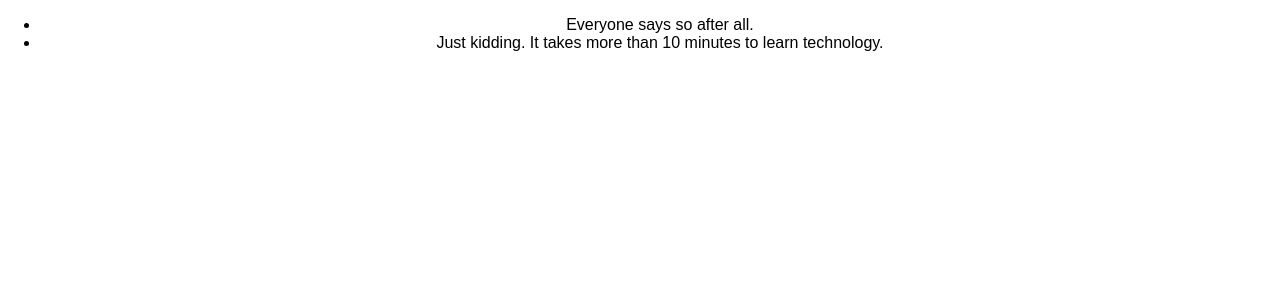
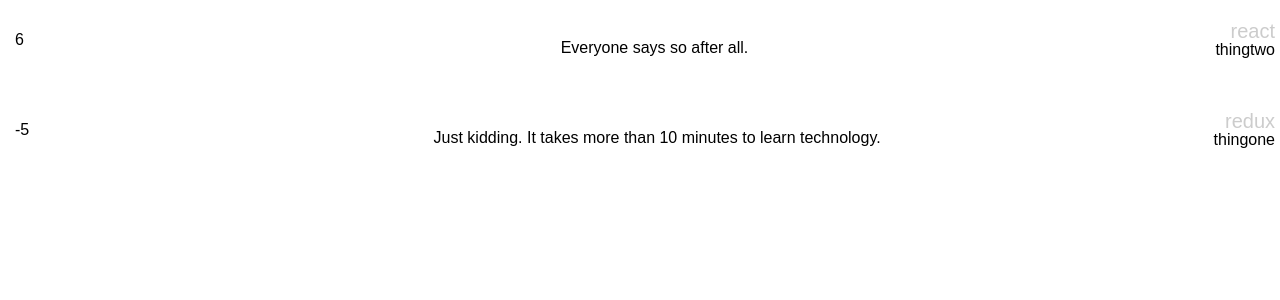
Before and after one commit to mdmss37/readable, a React (Create React App) app: page / in a window 1280 px wide. Shown: the top 300 px of the page. Built offline with nearby package versions, Linux system fonts and the light colour scheme; no server answers.

Commit message:
Apply CSS to posts

```diff
--- a/src/App.css
+++ b/src/App.css
@@ -22,3 +22,58 @@
   from { transform: rotate(0deg); }
   to { transform: rotate(360deg); }
 }
+
+.post {
+  display: -webkit-flex;
+  display: -moz-flex;
+  display: -ms-flex;
+  display: -o-flex;
+  display: flex;
+  -ms-align-items: center;
+  align-items: center;
+  position: relative;
+  margin-bottom: 10px;
+  padding: 5px;
+  transition: all 1s ease;
+}
+.post:hover {
+  background: #EEE;
+  opacity: 1;
+}
+.post-body {
+  -webkit-flex: 1 0 auto;
+  -moz-flex: 1 0 auto;
+  -ms-flex: 1 0 auto;
+  -o-flex: 1 0 auto;
+  flex: 1 0 auto;
+  padding: 0 10px;
+  align-items: center;
+}
+.post-body h3 {
+  margin-top: 0;
+}
+.post-body p {
+  margin-bottom: 0;
+}
+.post-votes {
+  text-align: center;
+  padding: 10px;
+}
+.post-author {
+  position: absolute;
+  bottom: 5px;
+  right: 5px;
+}
+.post-category {
+  font-size: 20px;
+  color: #CCC;
+  position: absolute;
+  top: 0px;
+  right: 5px;
+}
+.post-category i.fa.fa-heart {
+  color: #FFAAAA;
+}
+.post-category i.fa.fa-star {
+  color: #fbf10f;
+}
--- a/src/components/App.js
+++ b/src/components/App.js
@@ -12,11 +12,16 @@ class App extends Component {
     console.log(this.props)
     return (
       <div className="App">
-        <ul>
+        <div className="app-container">
           {this.props.posts.map((post) => (
-            <li key={post.id}>{post.body}</li>
+            <div className="post" key={post.id}>
+              <div className="post-votes"><p>{post.voteScore}</p></div>
+              <div className="post-body"><p>{post.body}</p></div>
+              <div className="post-author"><p>{post.author}</p></div>
+              <div className="post-category"><p>{post.category}</p></div>
+            </div>
             ))}
-        </ul>
+        </div>
       </div>
     );
   }
```
